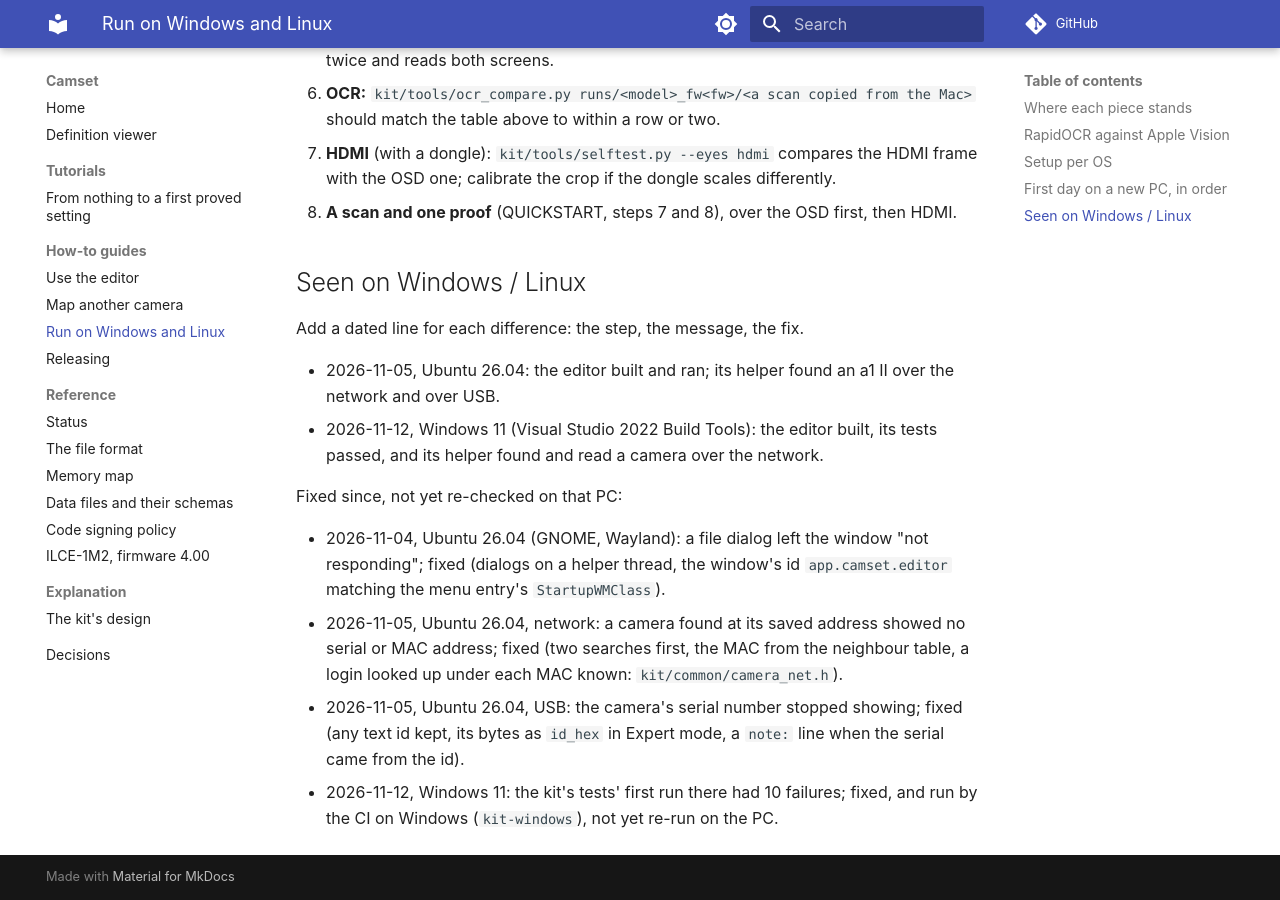
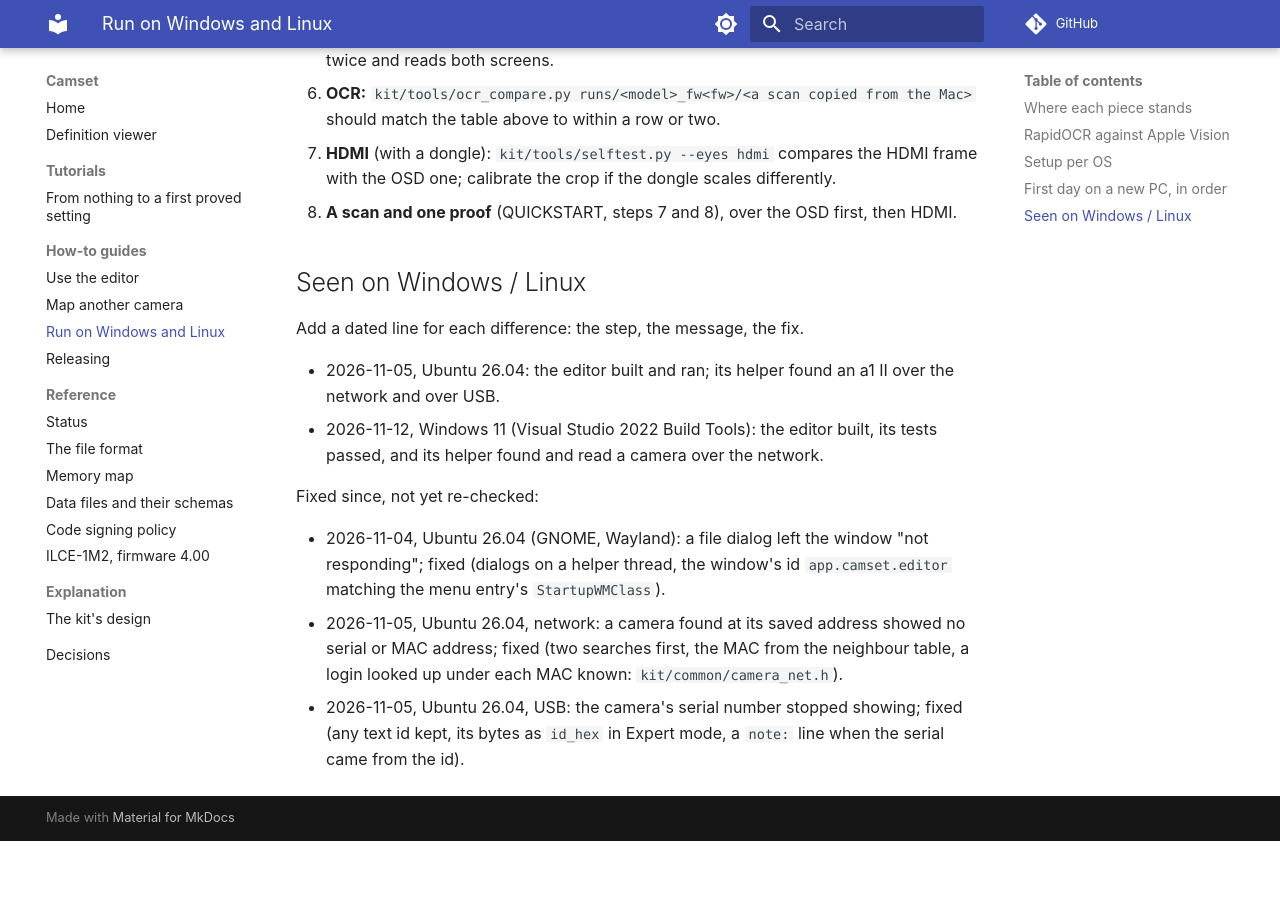
Before and after one commit to camset-dev/camset, an MkDocs documentation site: the page built from docs/PORTING.md, in a window 1280 px wide and 900 px high, scrolled down 3479 px. Built offline with MkDocs 1.6.1 and Material for MkDocs 9.7.7, drawn with Linux system fonts in a browser that asks for light colours; comment, search, counter and statistics services are not loaded; after the commit the page ends 4320 px from its top, so only the background shows below that.

Commit message:
Decision 6 names the rows that load settings, which the kit never presses
The kit already refused, whatever an owner decides, any row that loads
settings or a file from a card or the camera's memory (Load, Recall,
Import, Register IPTC Info), and cited the record, which did not say
so. The porting page drops the Windows item re-run since.

Signed-off-by: camset-dev <camset-dev@proton.me>

```diff
--- a/docs/PORTING.md
+++ b/docs/PORTING.md
@@ -124,7 +124,7 @@ Add a dated line for each difference: the step, the message, the fix.
 - 2026-11-12, Windows 11 (Visual Studio 2022 Build Tools): the editor built, its tests passed, and its helper found
   and read a camera over the network.
 
-Fixed since, not yet re-checked on that PC:
+Fixed since, not yet re-checked:
 
 - 2026-11-04, Ubuntu 26.04 (GNOME, Wayland): a file dialog left the window "not responding"; fixed (dialogs on a
   helper thread, the window's id `app.camset.editor` matching the menu entry's `StartupWMClass`).
@@ -132,5 +132,3 @@ Fixed since, not yet re-checked on that PC:
   searches first, the MAC from the neighbour table, a login looked up under each MAC known: `kit/common/camera_net.h`).
 - 2026-11-05, Ubuntu 26.04, USB: the camera's serial number stopped showing; fixed (any text id kept, its bytes as
   `id_hex` in Expert mode, a `note:` line when the serial came from the id).
-- 2026-11-12, Windows 11: the kit's tests' first run there had 10 failures; fixed, and run by the CI on Windows
-  (`kit-windows`), not yet re-run on the PC.
```
Also changed, not shown: docs/decisions/0006-no-hand-made-settings-files.md (+2 -2 lines), docs/decisions/index.md (+1 -1 lines).
